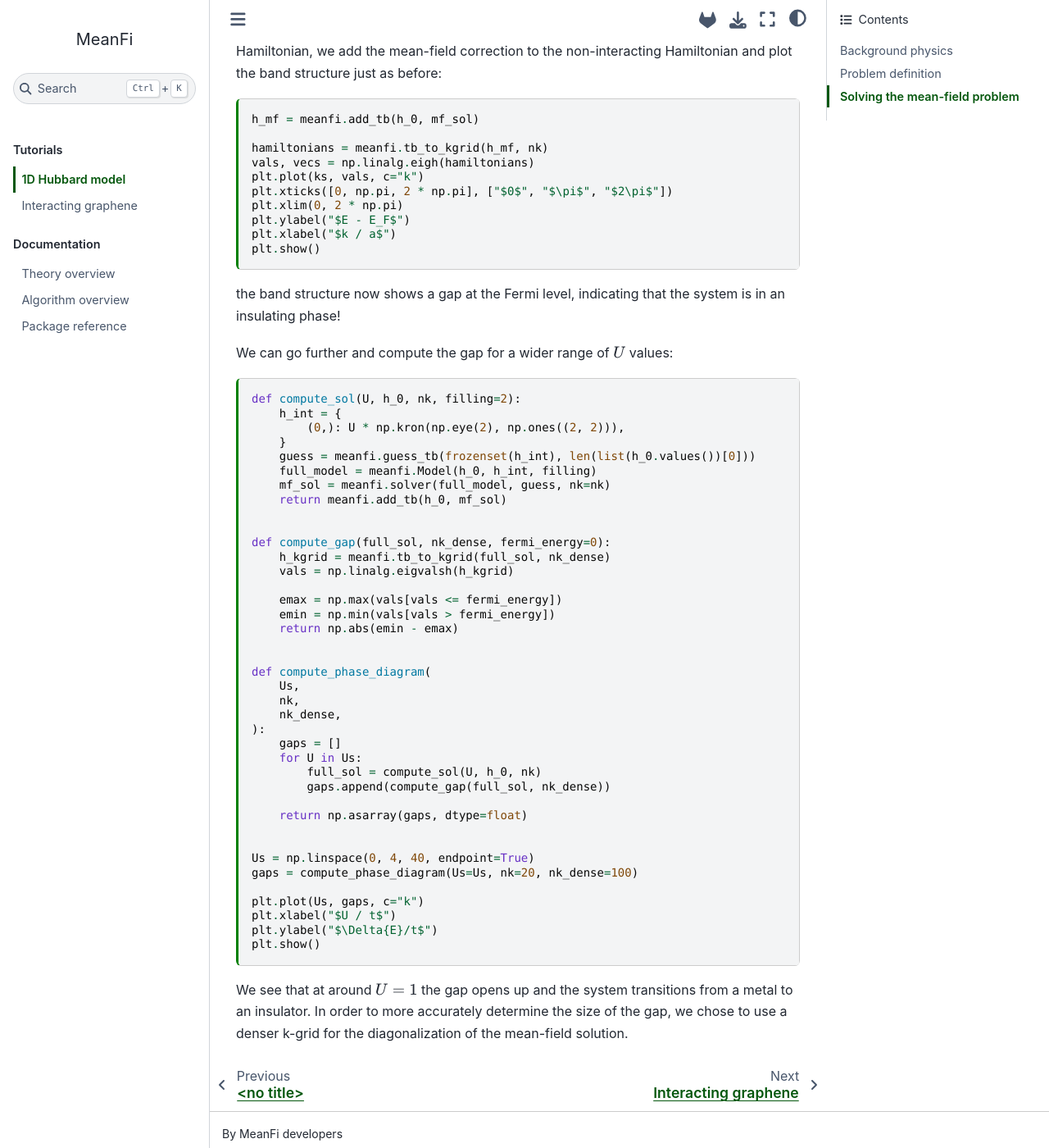
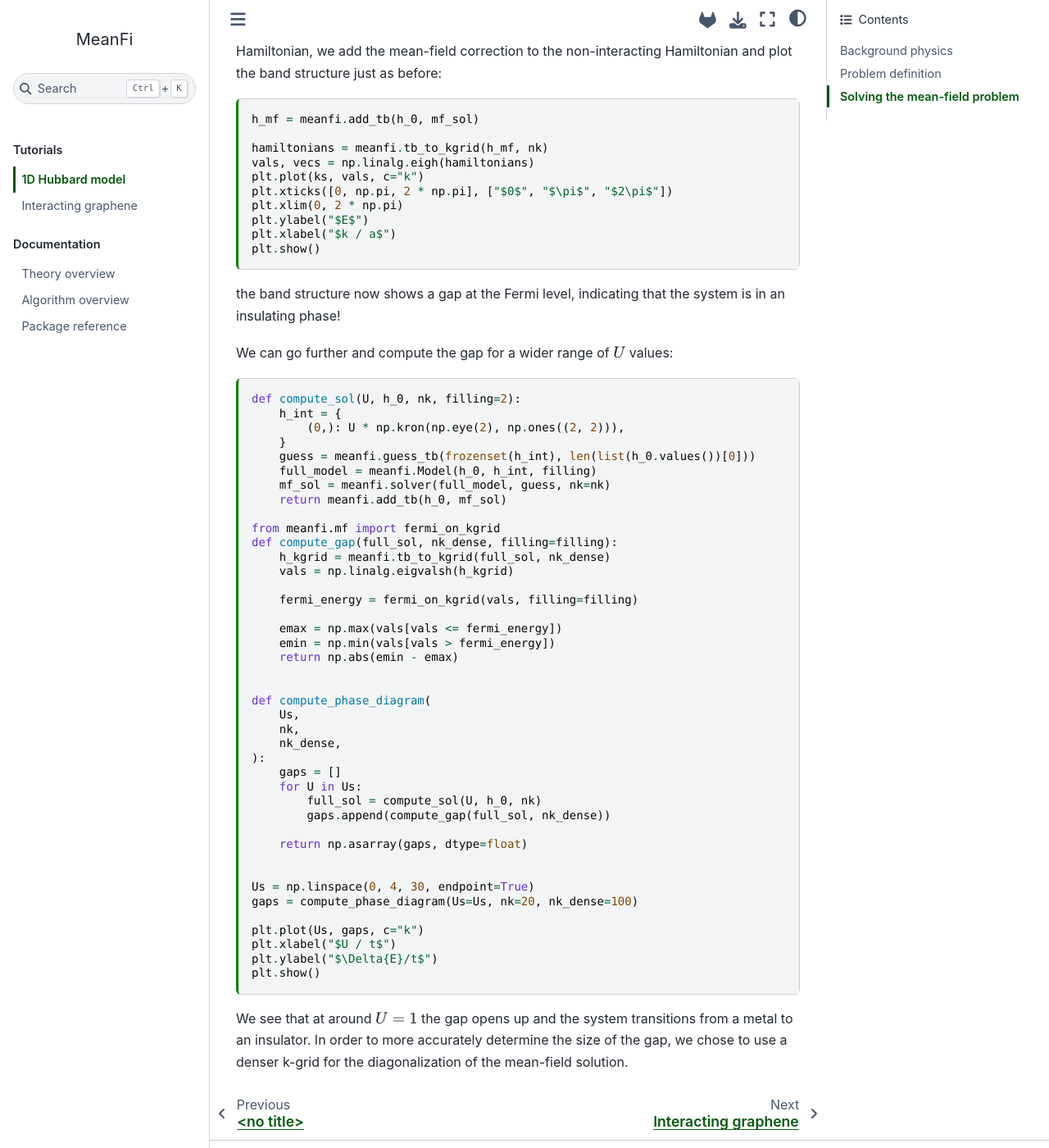
Before and after one commit to quantum-tinkerer/MeanFi, a Sphinx documentation site: the page built from docs/source/tutorial/hubbard_1d.md, in a window 1280 px wide and 1400 px high, scrolled down 3357 px. Shown: the whole window at 82% size. Built offline with Sphinx 7.4.7 and the Sphinx Book theme 1.1.4, drawn with Linux system fonts in a browser that asks for light colours; the version number could not be read and is left out; comment, search, counter and statistics services are not loaded; cross-references to code outside the pages are shown as plain code.

Commit message:
update docs

````diff
--- a/docs/source/tutorial/hubbard_1d.md
+++ b/docs/source/tutorial/hubbard_1d.md
@@ -76,7 +76,7 @@ vals, vecs = np.linalg.eigh(hamiltonians_0)
 plt.plot(ks, vals, c="k")
 plt.xticks([0, np.pi, 2 * np.pi], ["$0$", "$\pi$", "$2\pi$"])
 plt.xlim(0, 2 * np.pi)
-plt.ylabel("$E - E_F$")
+plt.ylabel("$E$")
 plt.xlabel("$k / a$")
 plt.show()
 ```
@@ -140,7 +140,7 @@ vals, vecs = np.linalg.eigh(hamiltonians)
 plt.plot(ks, vals, c="k")
 plt.xticks([0, np.pi, 2 * np.pi], ["$0$", "$\pi$", "$2\pi$"])
 plt.xlim(0, 2 * np.pi)
-plt.ylabel("$E - E_F$")
+plt.ylabel("$E$")
 plt.xlabel("$k / a$")
 plt.show()
 ```
@@ -160,10 +160,12 @@ def compute_sol(U, h_0, nk, filling=2):
     mf_sol = meanfi.solver(full_model, guess, nk=nk)
     return meanfi.add_tb(h_0, mf_sol)
 
-
-def compute_gap(full_sol, nk_dense, fermi_energy=0):
+from meanfi.mf import fermi_on_kgrid
+def compute_gap(full_sol, nk_dense, filling=filling):
     h_kgrid = meanfi.tb_to_kgrid(full_sol, nk_dense)
     vals = np.linalg.eigvalsh(h_kgrid)
+
+    fermi_energy = fermi_on_kgrid(vals, filling=filling)
 
     emax = np.max(vals[vals <= fermi_energy])
     emin = np.min(vals[vals > fermi_energy])
@@ -183,7 +185,7 @@ def compute_phase_diagram(
     return np.asarray(gaps, dtype=float)
 
 
-Us = np.linspace(0, 4, 40, endpoint=True)
+Us = np.linspace(0, 4, 30, endpoint=True)
 gaps = compute_phase_diagram(Us=Us, nk=20, nk_dense=100)
 
 plt.plot(Us, gaps, c="k")
````
Also changed, not shown: docs/source/documentation/algorithm.md (+1 -1 lines), docs/source/documentation/meanfi.md (+2 -2 lines), docs/source/tutorial/graphene_example.md (+5 -2 lines).
